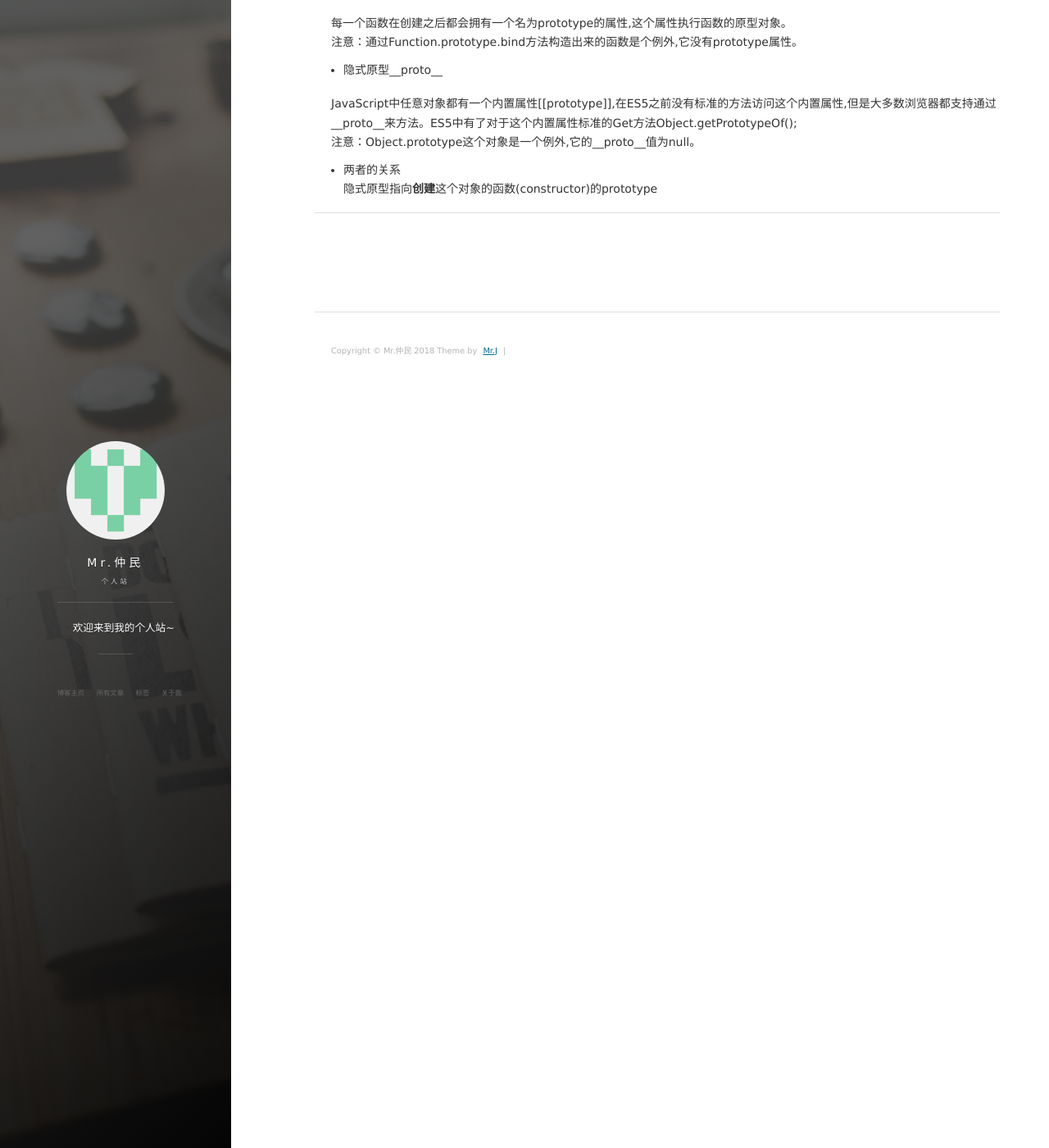
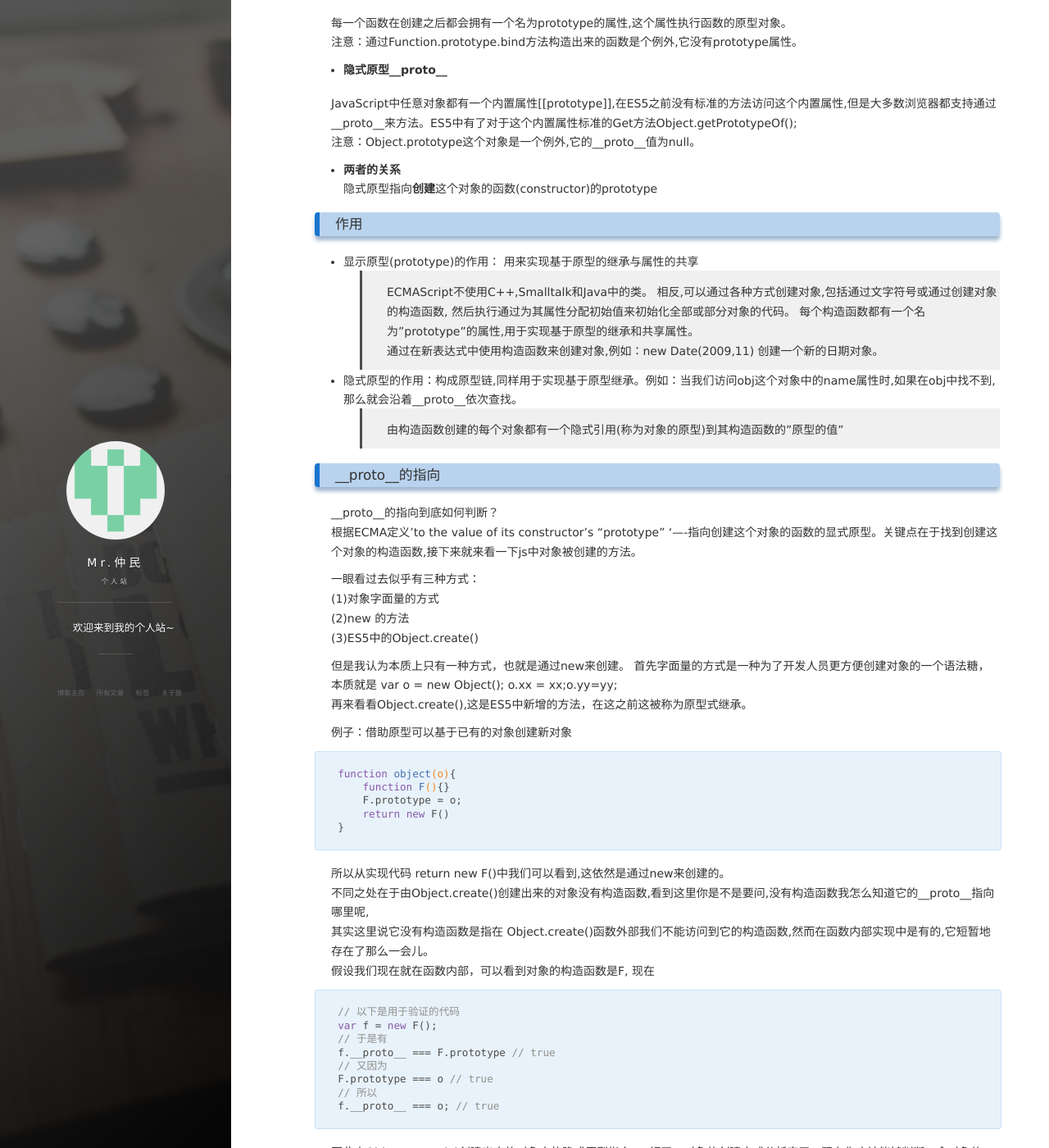
Before and after one commit to qq282126990/qq282126990.github.com, a Jekyll site: the page built from _posts/2017-04-01-01.md, in a window 1280 px wide and 1400 px high, scrolled down 270 px. Shown: the whole window at 82% size. Built offline with Jekyll 4.4.1, drawn with Linux system fonts in a browser that asks for light colours; nearby versions of some CDN libraries; comment, search, counter and statistics services are not loaded; some of the changed text lies outside the part shown.

Commit message:
no message

````diff
--- a/_posts/2017-04-01-01.md
+++ b/_posts/2017-04-01-01.md
@@ -11,15 +11,102 @@ js中__proto__和prototype的区别和关系？
 **__proto__**(隐式原型)与**prototype**(显式原型)
 
 ### 简介
-- 显示原型prototype
+- **显示原型prototype**
 
 每一个函数在创建之后都会拥有一个名为prototype的属性,这个属性执行函数的原型对象。
 注意：通过Function.prototype.bind方法构造出来的函数是个例外,它没有prototype属性。
 
-- 隐式原型__proto__
+- **隐式原型__proto__**
 
 JavaScript中任意对象都有一个内置属性[[prototype]],在ES5之前没有标准的方法访问这个内置属性,但是大多数浏览器都支持通过__proto__来方法。ES5中有了对于这个内置属性标准的Get方法Object.getPrototypeOf();
 注意：Object.prototype这个对象是一个例外,它的__proto__值为null。
 
-- 两者的关系
+- **两者的关系**
 隐式原型指向**创建**这个对象的函数(constructor)的prototype
+
+### 作用
+- 显示原型(prototype)的作用： 用来实现基于原型的继承与属性的共享
+> ECMAScript不使用C++,Smalltalk和Java中的类。
+> 相反,可以通过各种方式创建对象,包括通过文字符号或通过创建对象的构造函数,
+> 然后执行通过为其属性分配初始值来初始化全部或部分对象的代码。
+> 每个构造函数都有一个名为"prototype"的属性,用于实现基于原型的继承和共享属性。
+> 通过在新表达式中使用构造函数来创建对象,例如：new Date(2009,11) 创建一个新的日期对象。
+
+- 隐式原型的作用：构成原型链,同样用于实现基于原型继承。例如：当我们访问obj这个对象中的name属性时,如果在obj中找不到,那么就会沿着__proto__依次查找。
+> 由构造函数创建的每个对象都有一个隐式引用(称为对象的原型)到其构造函数的"原型的值"
+
+### __proto__的指向
+__proto__的指向到底如何判断？
+根据ECMA定义'to the value of its constructor’s "prototype" '----指向创建这个对象的函数的显式原型。关键点在于找到创建这个对象的构造函数,接下来就来看一下js中对象被创建的方法。
+
+一眼看过去似乎有三种方式：
+(1)对象字面量的方式
+(2)new 的方法
+(3)ES5中的Object.create()
+
+但是我认为本质上只有一种方式，也就是通过new来创建。
+首先字面量的方式是一种为了开发人员更方便创建对象的一个语法糖，本质就是 var o = new Object(); o.xx = xx;o.yy=yy;
+再来看看Object.create(),这是ES5中新增的方法，在这之前这被称为原型式继承。
+
+例子：借助原型可以基于已有的对象创建新对象
+```html
+function object(o){
+    function F(){}
+    F.prototype = o;
+    return new F()
+}
+```
+所以从实现代码 return new F()中我们可以看到,这依然是通过new来创建的。
+不同之处在于由Object.create()创建出来的对象没有构造函数,看到这里你是不是要问,没有构造函数我怎么知道它的__proto__指向哪里呢,
+其实这里说它没有构造函数是指在 Object.create()函数外部我们不能访问到它的构造函数,然而在函数内部实现中是有的,它短暂地存在了那么一会儿。
+假设我们现在就在函数内部，可以看到对象的构造函数是F, 现在
+```html
+// 以下是用于验证的代码
+var f = new F();
+// 于是有
+f.__proto__ === F.prototype // true
+// 又因为
+F.prototype === o // true
+// 所以
+f.__proto__ === o; // true
+```
+因此由Object.create(o)创建出来的对象它的隐式原型指向o。好了，对象的创建方式分析完了，现在你应该能够判断一个对象的__proto__指向谁了。
+
+好吧，还是举一些一眼看过去比较疑惑的例子来巩固一下。
+- 构造函数的显示原型的隐式原型
+1.内建对象：比如Array(),Array.prototype.__proto__指向什么？
+Array.prototype也是一个对象,对象就是由Object()这个构造函数创建的。
+因此Array.prototype.__proto__ === Object.prototype // true,
+或者或者也可以这么理解，所有的内建对象都是由Object()创建而来。
+
+- 自定义对象
+
+**1.默认情况下：**
+```html
+function Foo(){
+    var foo = new Foo();
+    Foo.prototype.__proto__ === Object.prototype // true 所有的内建对象都是由Object()创建而来
+}
+```
+**2.其他情况：**
+(1)
+```html
+function Bar() {}
+// 这时我们想让Foo继承Bar
+Foo.prototype = new Bar;
+Foo.prototype.__proto__ === Bar.prototype // true
+```
+(2)
+```html
+//我们不想让Foo继承谁，但是我们要自己重新定义Foo.prototype
+Foo.prototype = {
+  a:10,
+  b:-10
+}
+//这种方式就是用了对象字面量的方式来创建一个对象，根据前文所述
+Foo.prototype.__proto__ === Object.prototype
+```
+注：以上两种情况都等于完全重写了Foo.prototype，所以Foo.prototype.constructor也跟着改变了，于是乎constructor这个属性和原来的构造函数Foo（）也就切断了联系。
+
+- 构造函数的隐式原型
+既然是构造函数那么它就是Function()的实例,因此也就是指向Function.prototype,比如Object.__proto__ === Function.prototype
````
